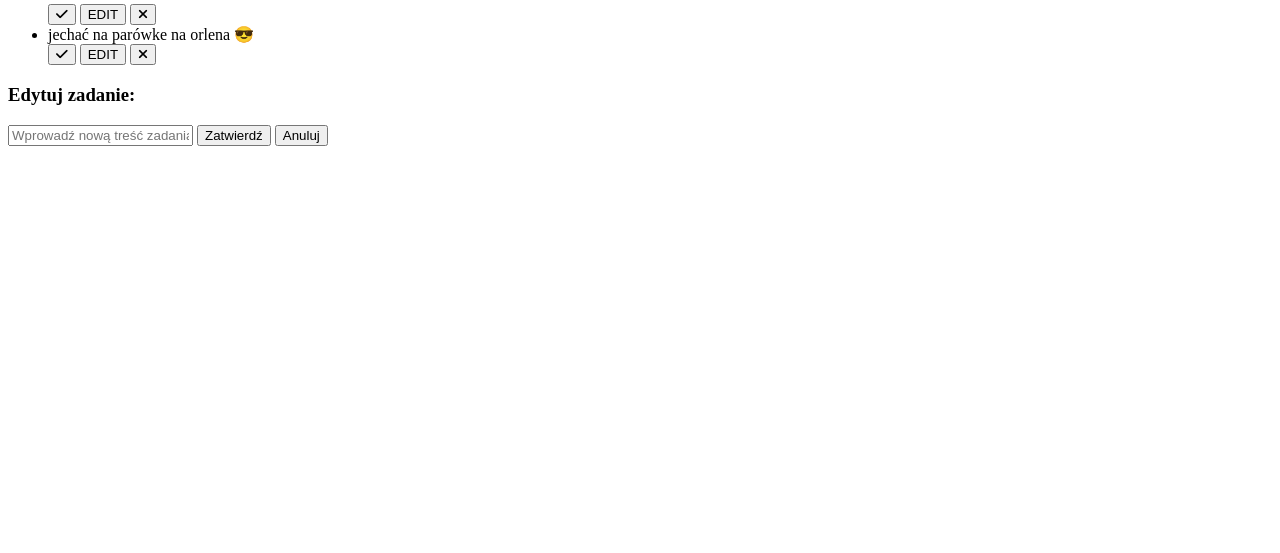
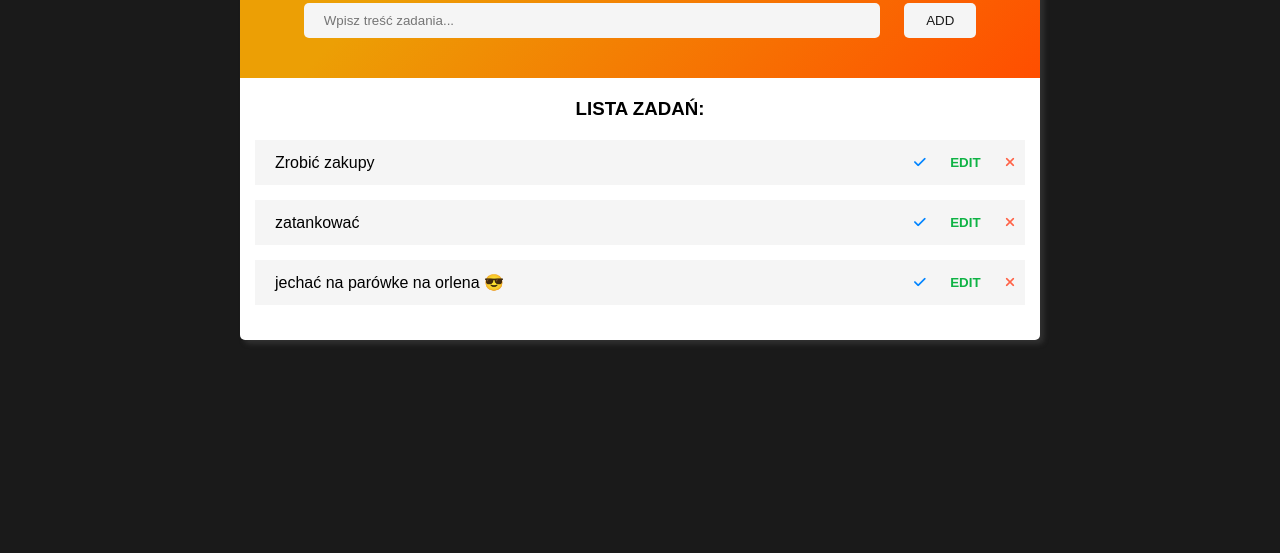
Before and after one commit to Kamil88x/todo, a plain HTML site: page index.html in a window 1280 px wide. Shown: the part 247-800 px from the top of the page. Drawn offline with Linux system fonts and the light colour scheme; the site is published under a folder, as on GitHub Pages, so addresses that start at the root find nothing.

Commit message:
Update index.html

```diff
--- a/index.html
+++ b/index.html
@@ -6,7 +6,7 @@
     <meta name="viewport" content="width=device-width, initial-scale=1.0">
     <title>Todo lista</title>
     <script src="https://kit.fontawesome.com/e52822fac8.js" crossorigin="anonymous"></script>
-    <link rel="stylesheet" href="/dist/css/main.min.css">
+    <link rel="stylesheet" href="./dist/css/main.min.css">
 </head>
 <body >
     <div class="todo">
@@ -54,7 +54,7 @@
             <button class="popup-btn cancel">Anuluj</button>
         </div>
     </div>
-    <script src="/dist/js/main.min.js"></script>
+    <script src="./dist/js/main.min.js"></script>
 </body>
 
 </html>
```
